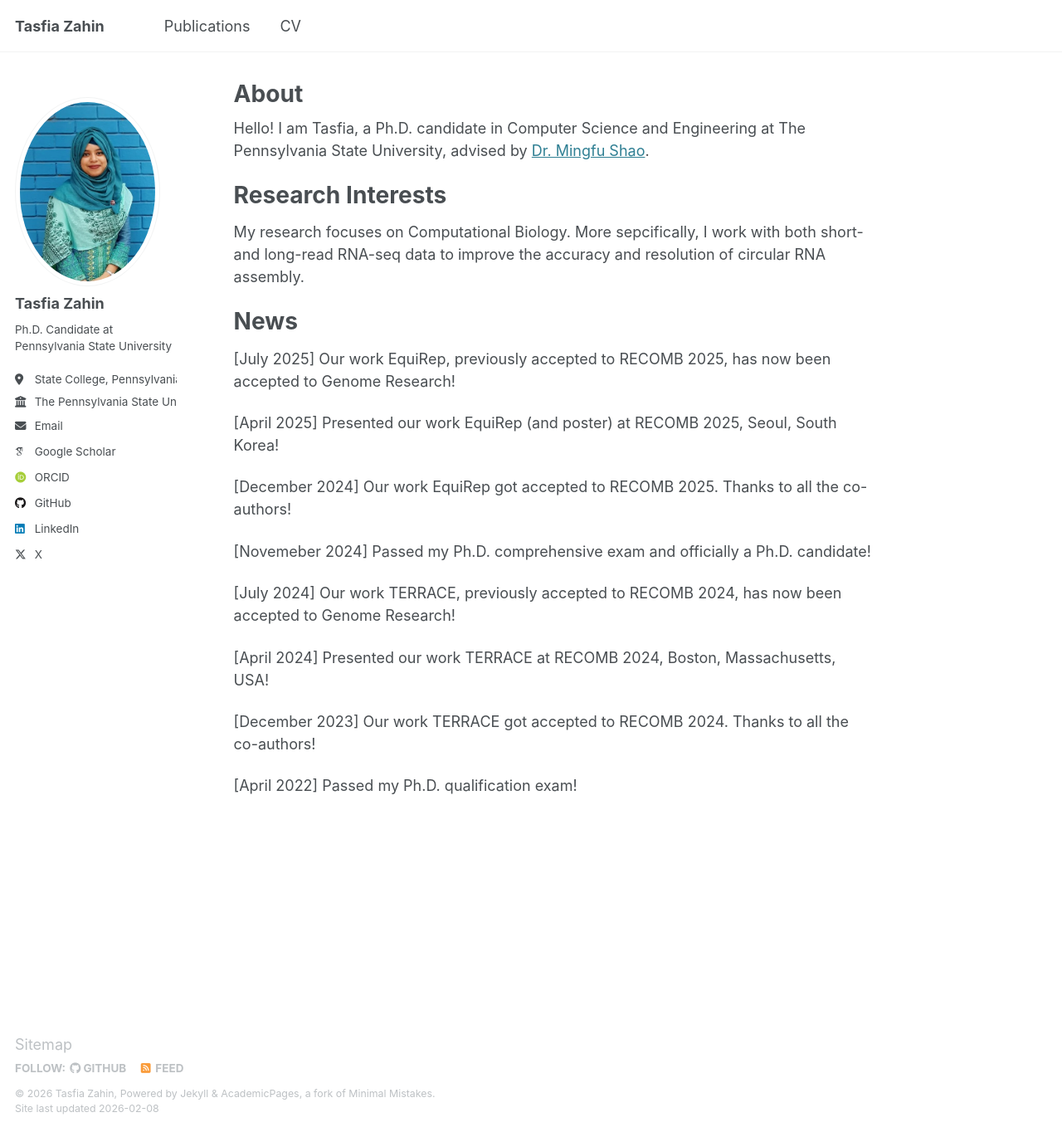
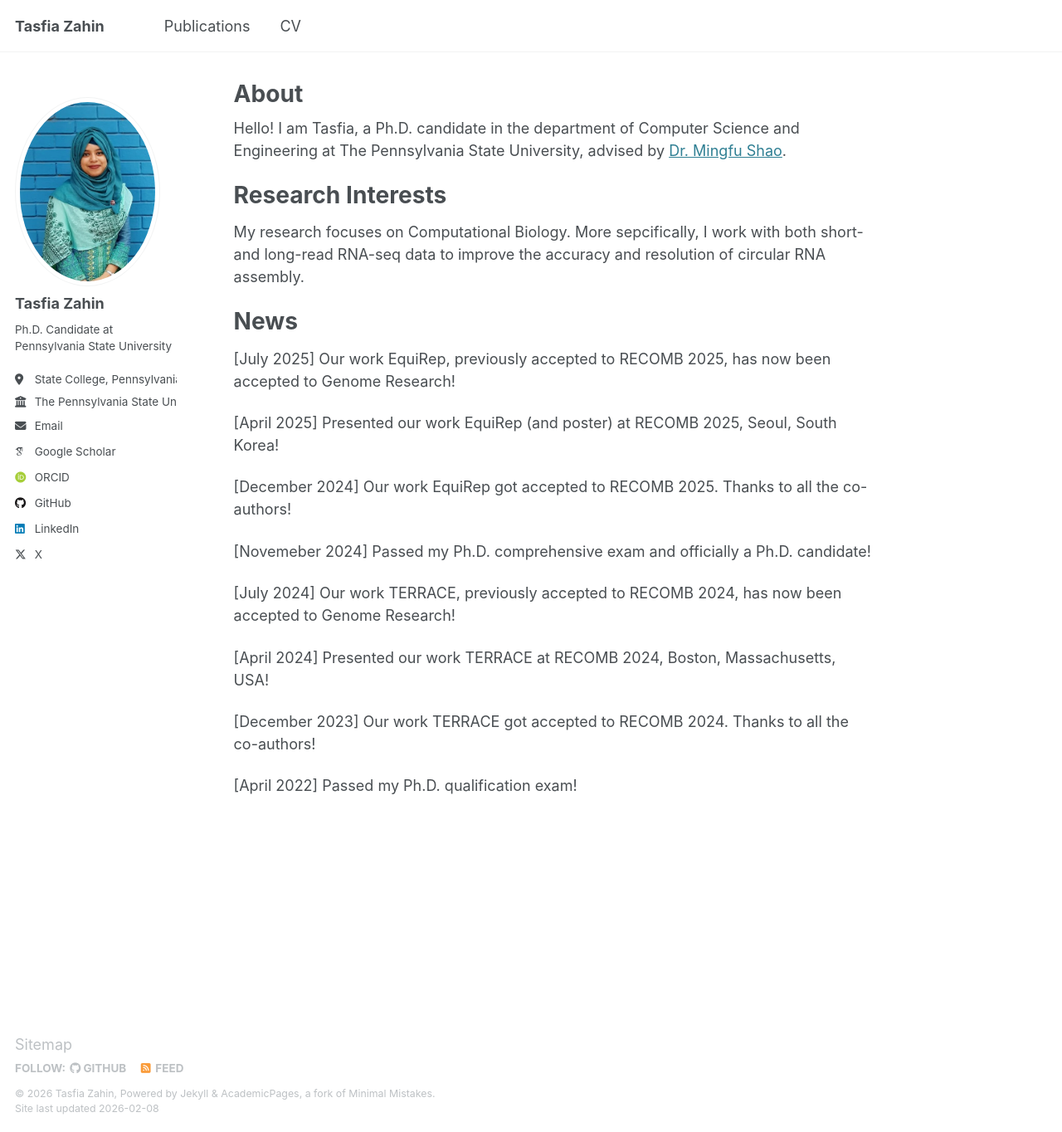
Before and after one commit to TasfiaZahin/TasfiaZahin.github.io, a Jekyll site: the page built from _pages/about.md, in a window 1280 px wide and 1364 px high. Shown: the whole window at 83% size. Built offline with Jekyll 4.4.1, drawn with Linux system fonts in a browser that asks for light colours; some web fonts are replaced.

Commit message:
updated about.md

```diff
--- a/_pages/about.md
+++ b/_pages/about.md
@@ -8,7 +8,7 @@ redirect_from:
 ---
 
 
-Hello! I am Tasfia, a Ph.D. candidate in Computer Science and Engineering at The Pennsylvania State University, advised by [Dr. Mingfu Shao](https://sites.psu.edu/mxs2589/).
+Hello! I am Tasfia, a Ph.D. candidate in the department of Computer Science and Engineering at The Pennsylvania State University, advised by [Dr. Mingfu Shao](https://sites.psu.edu/mxs2589/).
 
 Research Interests
 ======
```
